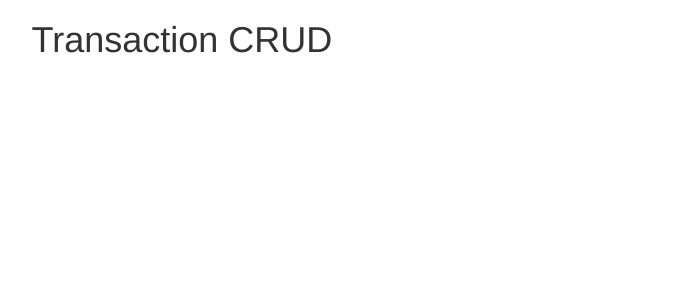
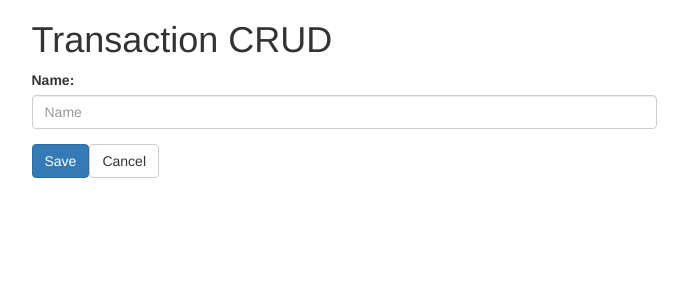
Before and after one commit to thyagostall/angular-hello-spa, an Angular app: page /account in a window 1280 px wide. Before the commit this address led to /. Shown: the top 300 px of the page, without its empty margins (296-984 px from the left). Built offline with nearby package versions, Linux system fonts and the light colour scheme.

Commit message:
Components for Account List and Detail

```diff
--- /dev/null
+++ b/src/app/account-list.component.html
@@ -0,0 +1,14 @@
+<div>
+	<table class="table">
+		<thead>
+			<tr>
+				<td>Id</td>
+				<td>Name</td>
+			</tr>
+		</thead>
+		<tr *ngFor="let account of accounts | async">
+			<td>{{ account.id }}</td>
+			<td>{{ account.name }}</td>
+		</tr>
+	</table>
+</div>
--- /dev/null
+++ b/src/app/account.component.html
@@ -0,0 +1,8 @@
+<div>
+	<div class="form-group">
+		<label for="name">Name:</label>
+		<input class="form-control" type="text" name="name" placeholder="Name" [(ngModel)]="account.name">
+	</div>
+	<button class="btn btn-primary" (click)="save()">Save</button>
+	<button class="btn btn-default" (click)="goBack()">Cancel</button>
+</div>
--- /dev/null
+++ b/src/app/account.component.ts
@@ -0,0 +1,24 @@
+import { Component } from '@angular/core';
+import { Location } from '@angular/common';
+
+import { Account } from './account';
+
+@Component({
+	templateUrl: 'account.component.html',
+	selector: 'account'
+})
+export class AccountComponent {
+	account = new Account();
+
+	constructor(private location: Location) {
+
+	}
+
+	save(): void {
+		console.log("save");
+	}
+
+	goBack(): void {
+		this.location.back();
+	}
+}
--- /dev/null
+++ b/src/app/account.ts
@@ -0,0 +1,4 @@
+export class Account {
+	id: number;
+	name: string;
+}
--- a/src/app/app.module.ts
+++ b/src/app/app.module.ts
@@ -6,6 +6,8 @@ import { HttpModule } from '@angular/http';
 import { AppComponent } from './app.component';
 import { AppRoutingModule } from './app-routing.module';
 import { TransactionComponent } from './transaction.component';
+import { AccountComponent } from './account.component';
+import { AccountListComponent } from './account-list.component';
 import { TransactionListComponent } from './transaction-list.component';
 import { TransactionService } from './transaction.service';
 
@@ -13,7 +15,9 @@ import { TransactionService } from './transaction.service';
     declarations: [
         AppComponent,
         TransactionComponent,
-        TransactionListComponent
+        TransactionListComponent,
+        AccountComponent,
+        AccountListComponent
     ],
     imports: [
         BrowserModule,
```
Also changed, not shown: src/app/account-list.component.ts (added, +9 -0 lines), src/app/app-routing.module.ts (+10 -0 lines), src/app/account.service.ts (added).
